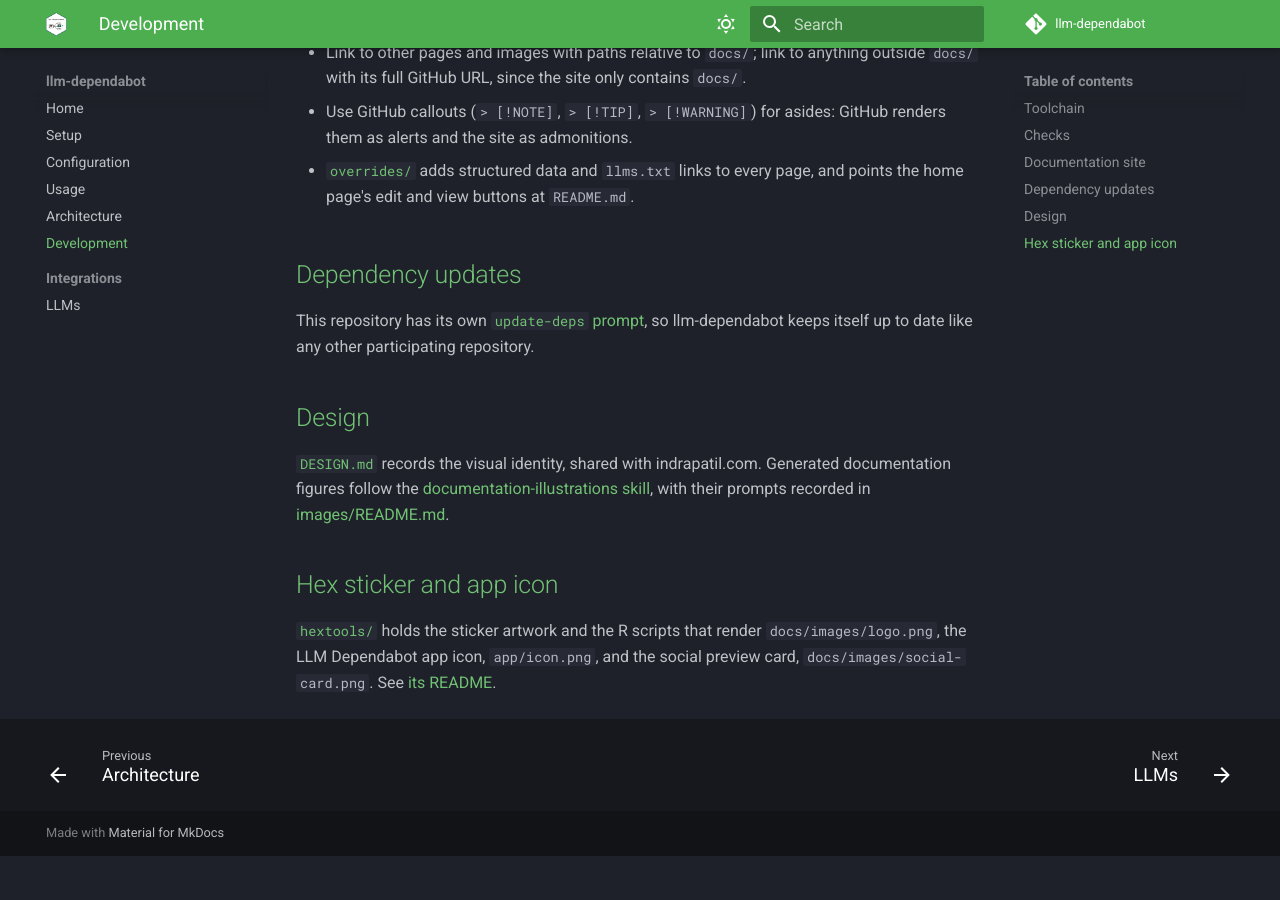
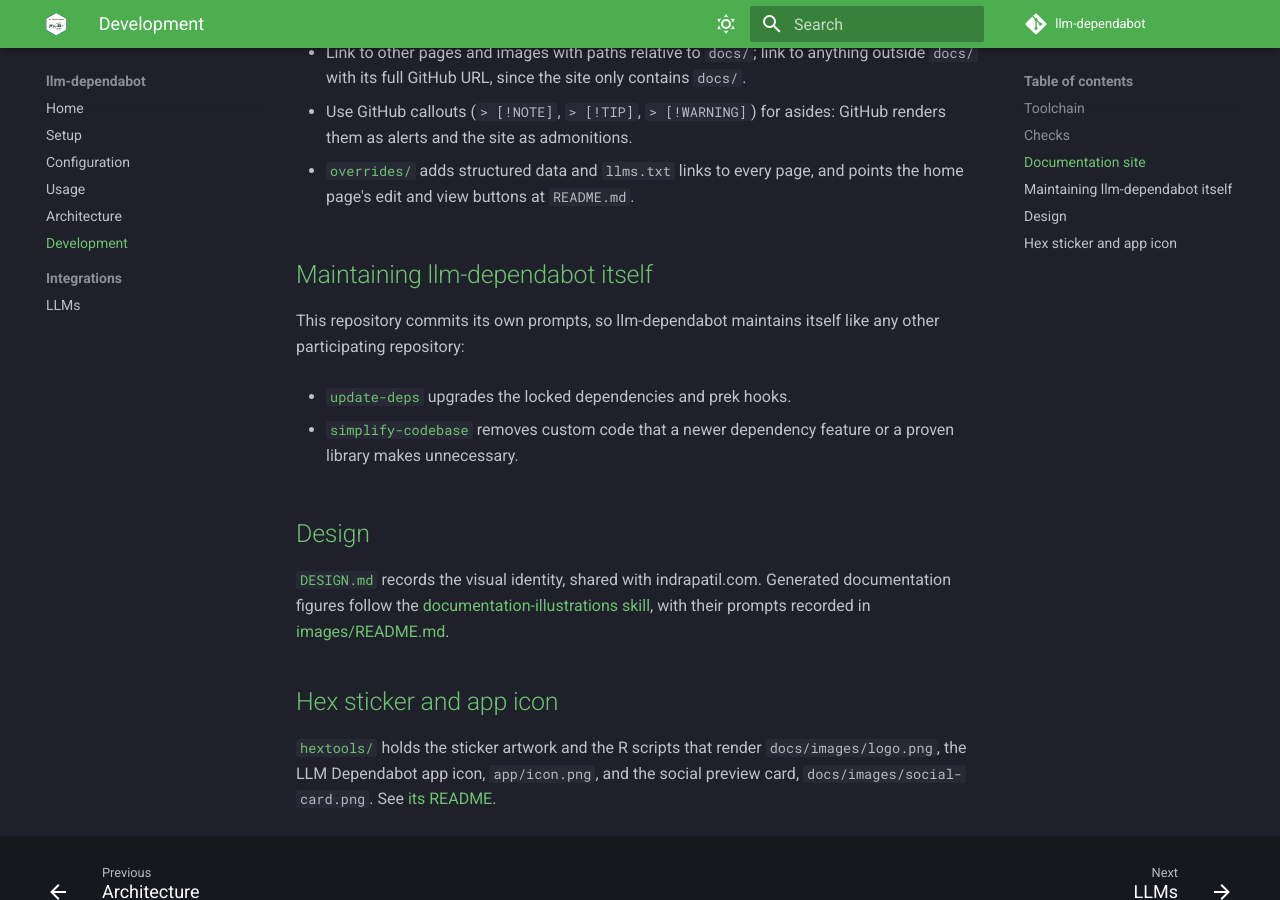
Before and after one commit to IndrajeetPatil/llm-dependabot, an MkDocs documentation site: the page built from docs/development.md, in a window 1280 px wide and 900 px high, scrolled down 2168 px. Built offline with MkDocs 1.6.1 and Material for MkDocs 9.7.7, drawn with Linux system fonts in a browser that asks for light colours; comment, search, counter and statistics services are not loaded; before the commit the page ends 3024 px from its top, so only the background shows below that.

Commit message:
chore(prompts): add a simplify-codebase prompt for this repository
Let llm-dependabot's monthly simplification pass run on itself, with
guardrails for the single-script layout, the app, and the commands an
unattended agent must not run.

```diff
--- a/docs/development.md
+++ b/docs/development.md
@@ -84,11 +84,17 @@ publishes `llms.txt`, `llms-full.txt`, a Markdown copy of every page, and a
   adds structured data and `llms.txt` links to every page, and points the home
   page's edit and view buttons at `README.md`.
 
-## Dependency updates
+## Maintaining llm-dependabot itself
 
-This repository has its own
-[`update-deps` prompt](https://github.com/IndrajeetPatil/llm-dependabot/blob/main/.github/prompts/update-deps.md), so llm-dependabot
-keeps itself up to date like any other participating repository.
+This repository commits its own prompts, so llm-dependabot maintains itself
+like any other participating repository:
+
+- [`update-deps`](https://github.com/IndrajeetPatil/llm-dependabot/blob/main/.github/prompts/update-deps.md)
+  upgrades the locked dependencies and prek hooks.
+
+- [`simplify-codebase`](https://github.com/IndrajeetPatil/llm-dependabot/blob/main/.github/prompts/simplify-codebase.md)
+  removes custom code that a newer dependency feature or a proven library
+  makes unnecessary.
 
 ## Design
 
```
Also changed, not shown: AGENTS.md (+1 -1 lines), .github/prompts/simplify-codebase.md (added).
